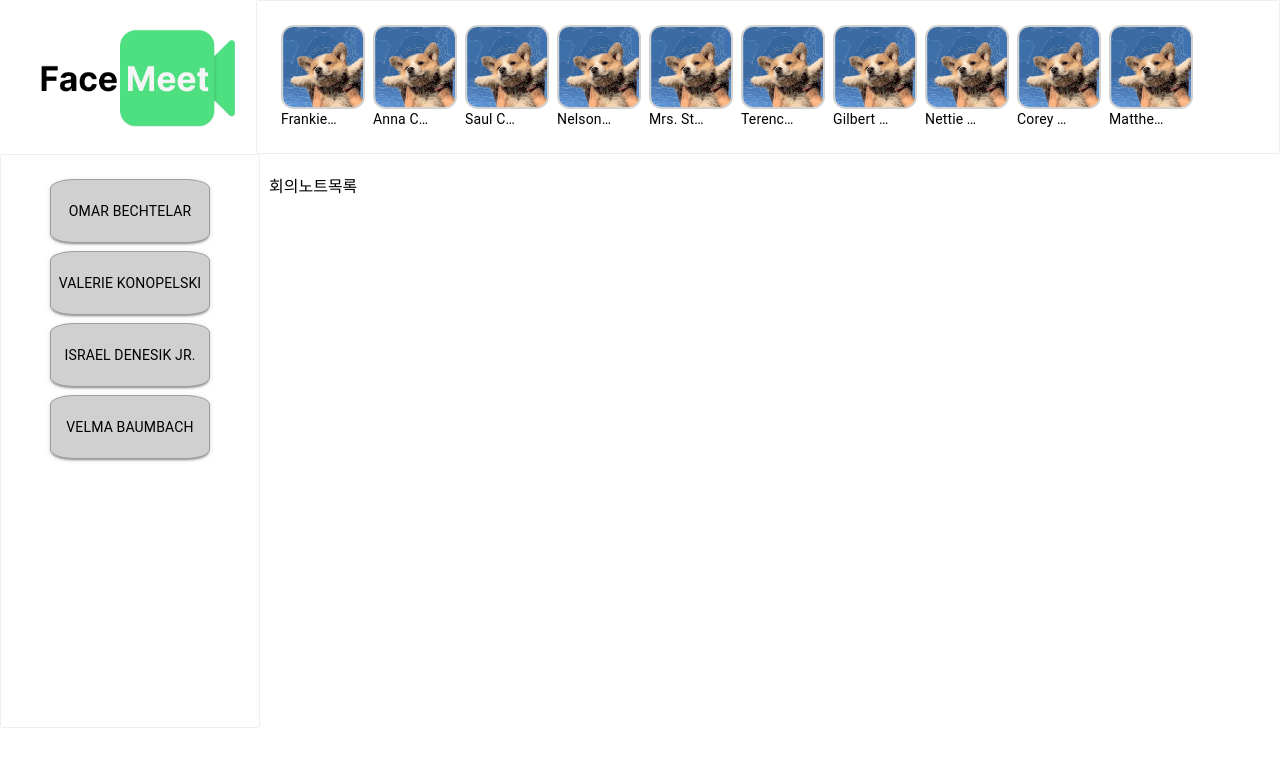
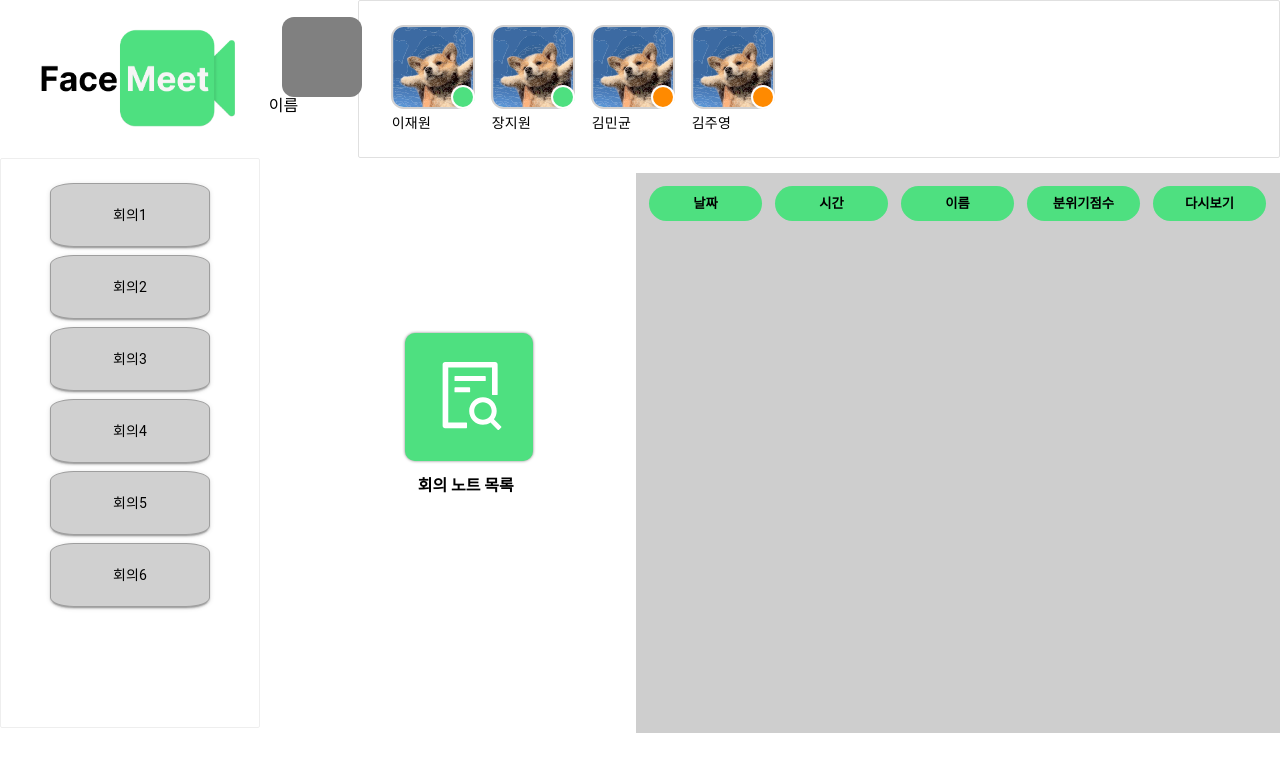
Before and after one commit to capstone-suyeol/capstone, a React (Create React App) app in the folder FaceMeet/: page /NoteList in a window 1280 px wide. Shown: the top 772 px of the page. Built offline with nearby package versions, Linux system fonts and the light colour scheme.

Commit message:
레이아웃 수정 및 회의 노트 레이아웃 작성

```diff
--- a/FaceMeet/package.json
+++ b/FaceMeet/package.json
@@ -9,6 +9,7 @@
     "@testing-library/jest-dom": "^5.17.0",
     "@testing-library/react": "^13.4.0",
     "@testing-library/user-event": "^13.5.0",
+    "axios": "^1.6.7",
     "react": "^18.2.0",
     "react-dom": "^18.2.0",
     "react-icons": "^5.0.1",
--- /dev/null
+++ b/FaceMeet/public/testData.json
@@ -0,0 +1,47 @@
+{
+    "Meeting":[
+        {
+            "title": "회의1",
+            "id": 1
+
+        },
+        {
+            "title": "회의2",
+            "id": 1
+        },
+        {
+            "title": "회의3",
+            "id": 1
+        },
+        {
+            "title": "회의4",
+            "id": 1
+        },
+        {
+            "title": "회의5",
+            "id": 1
+        },
+        {
+            "title": "회의6",
+            "id": 1
+        }
+    ],
+    "Profile": [
+        {
+            "name": "이재원",
+            "state": true
+        },
+        {
+            "name": "김민균",
+            "state": false
+        },
+        {
+            "name": "장지원",
+            "state": true
+        },
+        {
+            "name": "김주영",
+            "state": false
+        }
+    ]
+}
--- a/FaceMeet/src/App.js
+++ b/FaceMeet/src/App.js
@@ -21,7 +21,7 @@ function App() {
           <Route path='/Join' element={<Join />} />
           <Route path='/NoteList' element={<NoteList />} /> {/* db 연동 할 땐 NoteList/:_id로 변경해야함*/}
           <Route path='/MeetingDetail' element={<MeetingDetail />} /> {/* db 연동 할 땐 MeetingDetail/:_id로 변경해야함*/}
-          <Route path='/NoteDetail/' element={<NoteDetail />} />{/* db 연동 할 땐 NoteDetail/:_id로 변경해야함*/}
+          <Route path='/NoteDetail' element={<NoteDetail />} />{/* db 연동 할 땐 NoteDetail/:_id로 변경해야함*/}
         </Routes>
       </Router>
     </Suspense>
--- a/FaceMeet/src/components/Feed.js
+++ b/FaceMeet/src/components/Feed.js
@@ -3,6 +3,8 @@ import ProfileList from './ProfileList';
 import MeetingList from './MeetingList';
 import MeetingLogo from './MeetingLogo.png';
 import './Style.css';
+
+// 해당 유저의 프로필 가져오는 코드 필요 **
 
 function Feed() {
     return (
@@ -37,8 +39,21 @@ function Feed() {
                     <img src={MeetingLogo} alt="Meeting 로고" style={{ width: '14rem', height: '8rem', marginLeft: '5%' }} />
                 </Box>
 
+                <div style={{
+                    position: 'relative',
+                    backgroundColor: 'grey',
+                    marginLeft: '5px',
+                    width: '5rem',
+                    height: '5rem',
+                    borderRadius: '15%',
+                    marginTop: '20%',
+                    marginLeft: '30%',
+
+                }}>
+                </div>
+                <p style={{position: 'absolute', marginLeft: '21%', marginTop: '7.2%'}}>이름</p>
                 {/* ProfileList Section */}
-                <Box component="section" sx={{ gridColumn: '2 / 7', gridRow: '1 / span 1', display: 'flex', alignItems: 'center' }}>
+                <Box component="section" sx={{ gridColumn: '3 / 40', gridRow: '1 / span 1', display: 'flex', alignItems: 'center' }}>
                     <Box sx={{ flex: 1 }}>
                         <ProfileList />
                     </Box>
--- a/FaceMeet/src/components/MeetingList.js
+++ b/FaceMeet/src/components/MeetingList.js
@@ -1,5 +1,5 @@
 import { useEffect, useState } from 'react';
-import { faker } from '@faker-js/faker';
+import axios from 'axios';
 import { Box } from '@mui/material';
 import { grey } from '@mui/material/colors';
 import MeetingListStyle from './MeetingListStyle';
@@ -9,9 +9,19 @@ function MeetingList() {
 
     /* 해당 회의 사진이 없을 경우 회의 이름이 사진으로 뜨게끔 설정해야함. */
 
+    useEffect(() => {
+        axios.get('/testData.json')
+            .then(response => {
+                const data = response.data.Meeting;
+                console.log(data);
+                setMeetingList(data);
+            })
+            .catch(error => {
+                console.error('데이터를 불러오는 중 에러 발생:', error);
+            });
+    }, []);
 
-    useEffect(() => {
-        const list = [...Array(4)].map((_, i) => ({
+    /*    const list = [...Array(4)].map((_, i) => ({
             username: faker.name.findName(),
             name: faker.name.firstName(),
             phone: faker.phone.number(),
@@ -22,7 +32,7 @@ function MeetingList() {
         }));
 
         setMeetingList(list);
-    }, []);
+    }, []);*/
 
     if (!MeetingList) return <div>loading</div>;
 
@@ -54,8 +64,8 @@ function MeetingList() {
                 },
             }}
         >
-            {MeetingList.map((Meeting) => (
-                <MeetingListStyle key={Meeting.id} username={Meeting.username} />
+            {MeetingList.map((data) => (
+                <MeetingListStyle key={data.id} title={data.title} />
             ))}
 
         </Box>
--- a/FaceMeet/src/components/MeetingListStyle.js
+++ b/FaceMeet/src/components/MeetingListStyle.js
@@ -1,13 +1,23 @@
+import React from 'react';
 import { Avatar, Button, Typography } from '@mui/material';
 import { grey } from '@mui/material/colors';
 
-function MeetingListStyle({ username, avafar }) {
-    console.log("avafar:", avafar); // 콘솔에 avafar 출력
-    console.log(username);
+// 활성화 된 버튼 색상 변경 안됨
+// 로그인한 유저 프로필 데이터 X
+
+function MeetingListStyle({ title, avafar, isSelected, onClick = () => {} }) {
+    const handleButtonClick = () => {
+        if (typeof onClick === 'function') {
+            onClick(); // 함수인 경우에만 호출
+            console.log(isSelected);
+        }
+        window.open('/MeetingDetail', '_blank');
+    };
+
     return (
         <div>
             {avafar ? (
-                <Avatar src={avafar} alt={username} className='custom-MeetingList'
+                <Avatar src={avafar} alt={title} className='custom-MeetingList'
                     sx={{
                         width: '10rem',
                         height: '4rem',
@@ -20,8 +30,9 @@ function MeetingListStyle({ username, avafar }) {
             ) : (
                 <Button
                     variant="contained"
+                    className={`custom-Button ${isSelected ? 'selected' : ''}`}
                     style={{
-                        backgroundColor: '#D0D0D0',
+                        backgroundColor: isSelected ? '#4CAF50' : '#D0D0D0', // 선택된 버튼은 다른 색상
                         width: '10rem',
                         height: '4rem',
                         borderRadius: '15%',
@@ -32,14 +43,14 @@ function MeetingListStyle({ username, avafar }) {
                         flexDirection: 'column',
                         justifyContent: 'center',
                     }}
+
+                    onClick={handleButtonClick}
                 >
-                    {/* 이름이 출력되도록 수정 */}
                     <Typography variant="body2" align='center' sx={{ color: 'black' }}>
-                        {username}
+                        {title}
                     </Typography>
                 </Button>
             )}
-
         </div>
     );
 }
--- a/FaceMeet/src/components/ProfileList.js
+++ b/FaceMeet/src/components/ProfileList.js
@@ -1,8 +1,6 @@
 import { useEffect, useState } from 'react';
-import { faker } from '@faker-js/faker';
+import axios from 'axios';
 import { Box } from '@mui/material';
-import logo from '../dog.svg';
-import { grey } from '@mui/material/colors';
 import ProfileListStyle from './ProfileListStyle';
 
 function ProfileList() {
@@ -11,48 +9,35 @@ function ProfileList() {
     /* 친구 목록에서 친구의 프로필과 이름을 가져올 수 있어야 함. */
 
     useEffect(() => {
-        const list = [...Array(10)].map((_, i) => ({
-            username: faker.name.findName(),
-            name: faker.name.firstName(),
-            phone: faker.phone.number(),
-            address: faker.address.country(),
-            website: faker.internet.url(),
-            avafar: faker.internet.avatar(),
-            id: i,
-        }));
-
-        setProfileList(list);
+        axios.get('/testData.json')
+            .then(response => {
+                const data = response.data.Profile;
+                const sortedData = data.sort((a, b) => b.state - a.state);
+                setProfileList(sortedData);
+            })
+            .catch(error => {
+                console.error('데이터를 불러오는 중 에러 발생:', error);
+            });
     }, []);
 
-    if (!profileList) return <div>loading</div>;
-
+    if (!profileList) return <div>loading...</div>;
 
     return (
         <Box
             sx={{
                 display: 'flex',
                 padding: '1.5rem',
-                overflowX: 'auto', // 친구가 많아서 영역이 부족할 때만 스크롤 허용
-                border: `1px solid ${grey[200]}`,
+                overflowX: 'auto',
+                border: `1px solid #e0e0e0`,
                 borderRadius: '2px',
                 '> div + div': {
                     marginLeft: '0.5rem',
                 },
-                '> img': {
-                    width: '50px',
-                    height: '50px',
-                    borderRadius: '15%',
-                    objectFit: 'cover',
-                },
-                '> span': {
-                    marginLeft: '0.5rem',
-                },
             }}
         >
-            {profileList.map((Profile) => (
-                <ProfileListStyle key={Profile.id} avafar={logo} username={Profile.username} />
+            {profileList.map((profile) => (
+                <ProfileListStyle key={profile.id} username={profile.name} state={profile.state} />
             ))}
-
         </Box>
     );
 }
--- a/FaceMeet/src/components/ProfileListStyle.js
+++ b/FaceMeet/src/components/ProfileListStyle.js
@@ -1,21 +1,45 @@
-import { Avatar, Typography } from '@mui/material';
+import { Avatar, Typography, Box } from '@mui/material';
 import logo from '../dog.svg';
 import './Style.css';
 
-function ProfileListStyle({ username }) {
+// 해당 유저의 프로필로 이동 X
+
+function ProfileListStyle({ username, state }) {
     return (
         <div>
-            <Avatar src = {logo} alt = {username} className='custom-avatar'
+            <Box
+                sx={{
+                    position: 'relative',
+                    display: 'inline-block',
+                }}
+            >
+                <Avatar src={logo} alt={username} className='custom-avatar'
                     sx={{
                         width: '5rem',
                         height: '5rem',
+                        marginLeft: '8px',
                         borderRadius: '15%',
                         '> img': {
                             padding: '1.5px',
+
                         },
-            }}/>
+                    }} />
 
-            <Typography variant="body2" noWrap align='center' sx={{width: '56px'}}> {username}</Typography>
+                <Box
+                    sx={{
+                        position: 'absolute',
+                        bottom: '0',
+                        right: '0',
+                        width: '20px',
+                        height: '20px',
+                        borderRadius: '50%',
+                        backgroundColor: state ? '#4EE080' : '#FF8A00', // 원 모양 도형의 배경색
+                        border: '2px solid white', // 원 모양 도형의 테두리
+                    }}
+                />
+            </Box>
+
+            <Typography variant="body2" noWrap align='center' sx={{ width: '56px' }}> {username}</Typography>
         </div>
     );
 
--- a/FaceMeet/src/components/Style.css
+++ b/FaceMeet/src/components/Style.css
@@ -27,9 +27,9 @@
     width: 7rem;
     height: 7rem;
     border-radius: 10px;
-    background-color: rgb(95, 240, 95);
+    background-color: #4EE080;
     margin-top: 10rem;
-    margin-left: 8.5rem;
+    margin-left: 7.5rem;
     margin-right: 2rem;
     margin-bottom: 10px;
     box-shadow: 0px 0px 3px rgba(0, 0, 0, 0.5);
@@ -43,34 +43,37 @@
 
 .Chatting {
     position: absolute;
-    width: 19rem;
-    height: 31rem;
+    width: 20rem;
+    height: 34rem;
     background-color: rgb(190, 190, 190);
-    margin-left: 79%;
+    margin-top: 1%;
+    margin-left: 77.5%;
 }
 
 .Score {
     position: absolute;
-    width: 19rem;
-    height: 9rem;
+    width: 20rem;
+    height: 10rem;
     background-color: rgb(131, 131, 131);
     padding: auto;
-    margin-top: 36%;
-    margin-left: 79%;
+    margin-top: 37%;
+    margin-left: 77.5%;
 }
 
 .Camera{
     position: fixed;
-    width: 68rem;
-    height: 78%;
-    background-color: rgb(215, 235, 215);
-    opacity: 40%;
+    width: 70rem;
+    height: 96%;
+    margin-top: 1%;
+    margin-left: 2%;
+    background-color: rgb(215, 235, 215, 0.5);
 }
 
 .두명1{
     position: fixed;
-    width: 32rem;
+    width: 34.5rem;
     margin-top: 10%;
+    margin-right: 2%;
     height: 35%;
     background-color: rgb(118, 237, 118);
     opacity: 40%;
@@ -78,18 +81,18 @@
 
 .두명2{
     position: fixed;
-    width: 32rem;
+    width: 34.5rem;
     margin-top: 10%;
     height: 35%;
     background-color: rgb(89, 177, 89);
-    margin-left: 34%;
+    margin-left: 37%;
     opacity: 40%;
 }
 
 .세명1{
     position: fixed;
-    width: 32rem;
-    height: 35%;
+    width: 34.5rem;
+    height: 45%;
     background-color: rgb(171, 172, 244);
     margin-left: 17%;
     opacity: 40%;
@@ -97,55 +100,96 @@
 
 .세명2{
     position: fixed;
-    width: 32rem;
-    height: 35%;
+    width: 34.5rem;
+    height: 45%;
     background-color: rgb(171, 172, 244);
-    margin-top: 18%;
-    margin-left: 34%;
+    margin-top: 23%;
+    margin-left: 37%;
     opacity: 40%;
 }
 
 .세명3{
     position: fixed;
-    width: 32rem;
-    height: 35%;
+    width: 34.5rem;
+    height: 45%;
     background-color: rgb(171, 172, 244);
-    margin-top: 18%;
+    margin-top: 23%;
     opacity: 40%;
 }
 
 .네명1{
     position: fixed;
-    width: 32rem;
-    height: 35%;
+    width: 34.5rem;
+    height: 45%;
     background-color: rgb(74, 74, 74);
     opacity: 20%;
 }
 
 .네명2{
     position: fixed;
-    width: 32rem;
-    height: 35%;
+    width: 34.5rem;
+    height: 45%;
     background-color: rgb(74, 74, 74);
-    margin-left: 34%;
+    margin-left: 37%;
     opacity: 20%;
 }
 
 .네명3{
     position: fixed;
-    width: 32rem;
-    height: 35%;
+    width: 34.5rem;
+    height: 45%;
     background-color: rgb(74, 74, 74);
-    margin-top: 18%;
+    margin-top: 23%;
     opacity: 20%;
 }
 
 .네명4{
     position: fixed;
-    width: 32rem;
-    height: 35%;
+    width: 34.5rem;
+    height: 45%;
     background-color: rgb(74, 74, 74);
-    margin-top: 18%;
-    margin-left: 34%;
+    margin-top: 23%;
+    margin-left: 37%;
     opacity: 20%;
 }
+
+.NoteButton {
+    position: absolute;
+    width: 8rem;
+    height: 8rem;
+    border-radius: 10px;
+    background-color: #4EE080;
+    margin-top: 10rem;
+    margin-left: 8.5rem;
+    margin-right: 2rem;
+    margin-bottom: 10px;
+    box-shadow: 0px 0px 3px rgba(0, 0, 0, 0.5);
+    /* 여백 설정 */
+}
+
+.NoteList {
+    position: relative;
+    display: flex; /* Flexbox를 사용하여 자식 요소들을 가로로 배치합니다. */
+    flex-direction: row; /* 요소들을 가로로 나열합니다. 기본값은 세로로 나열되므로 설정이 필요합니다. */
+    justify-content: space-around;
+    background-color: rgb(206, 206, 206);
+    margin-bottom: 40%;
+    margin-left: 35%;
+    padding-right: 2%;
+    width: 60%;
+    height: 100%;
+}
+
+.NoteList p {
+    flex: 0.5;
+    font-size: smaller;
+    margin-left: 2%;
+    background-color: #4EE080;
+    padding-top: 1%;
+    padding-left: 3%;
+    padding-right: 3%;
+    height: 5%;
+    border-radius: 10rem;
+    text-align: center;
+    font-weight: bold;
+}
--- a/FaceMeet/src/pages/MeetingBefore.js
+++ b/FaceMeet/src/pages/MeetingBefore.js
@@ -3,6 +3,9 @@ import Layout from '../components/Layout';
 import '../components/Style.css';
 import { AiFillVideoCamera, AiOutlinePlus, AiOutlineFileSearch } from 'react-icons/ai';
 import { useNavigate } from 'react-router-dom';
+
+// 모달창 데이터 전달 X
+// 스타일 정의 X ( 배경 흐리게 & 하나의 모달창만 뜰 수 있도록 설정)
 
 const Modal = ({ onClose, children }) => {
 
@@ -45,7 +48,7 @@ const Modal = ({ onClose, children }) => {
 const NewMeetingModal = ({ onClose }) => {
     return (
         <Modal onClose={onClose}>
-            <p>새로운 미팅 만들기</p>
+            <p>새 회의 만들기</p>
             <form>
                 <p>Title</p>
                 <input
--- a/FaceMeet/src/pages/NoteList.js
+++ b/FaceMeet/src/pages/NoteList.js
@@ -1,10 +1,37 @@
 import React from 'react';
 import Layout from '../components/Layout';
+import '../components/Style.css';
+import { AiOutlineFileSearch } from 'react-icons/ai';
+import { useNavigate } from 'react-router';
 
 function NoteList() {
+
+  // 데이터 전달 X
+
+  const navigate = useNavigate();
+  const iconStyle = { color: 'white', fontSize: '5rem', marginLeft: '1.2rem', marginTop: '0.8rem' };
+  const iconbox = { Position: 'fixed', marginTop: '10px', position: 'relative', marginLeft: '0.5rem' };
+  const Back = () => {
+    navigate('/');
+  };
+
   return (
     <Layout>
-            회의노트목록
+      <div className='NoteButton' onClick={Back}>
+        <div style={iconbox}>
+          <AiOutlineFileSearch style={iconStyle} />
+        </div>
+        <p style={{ marginTop: '2rem', marginLeft: '0.8rem', position: 'fixed', fontWeight: 'bold' }}>회의 노트 목록</p>
+      </div>
+
+      <div className='NoteList'>
+        <p>날짜</p>
+        <p>시간</p>
+        <p>이름</p>
+        <p>분위기점수</p>
+        <p>다시보기</p>
+        </div>
+
     </Layout>
   );
 }
```
Also changed, not shown: FaceMeet/src/pages/MeetingDetail.js (+5 -5 lines), 1 other file (tests, documents, lock files or other folders). Lines whose indentation alone changed are shown as unchanged.
